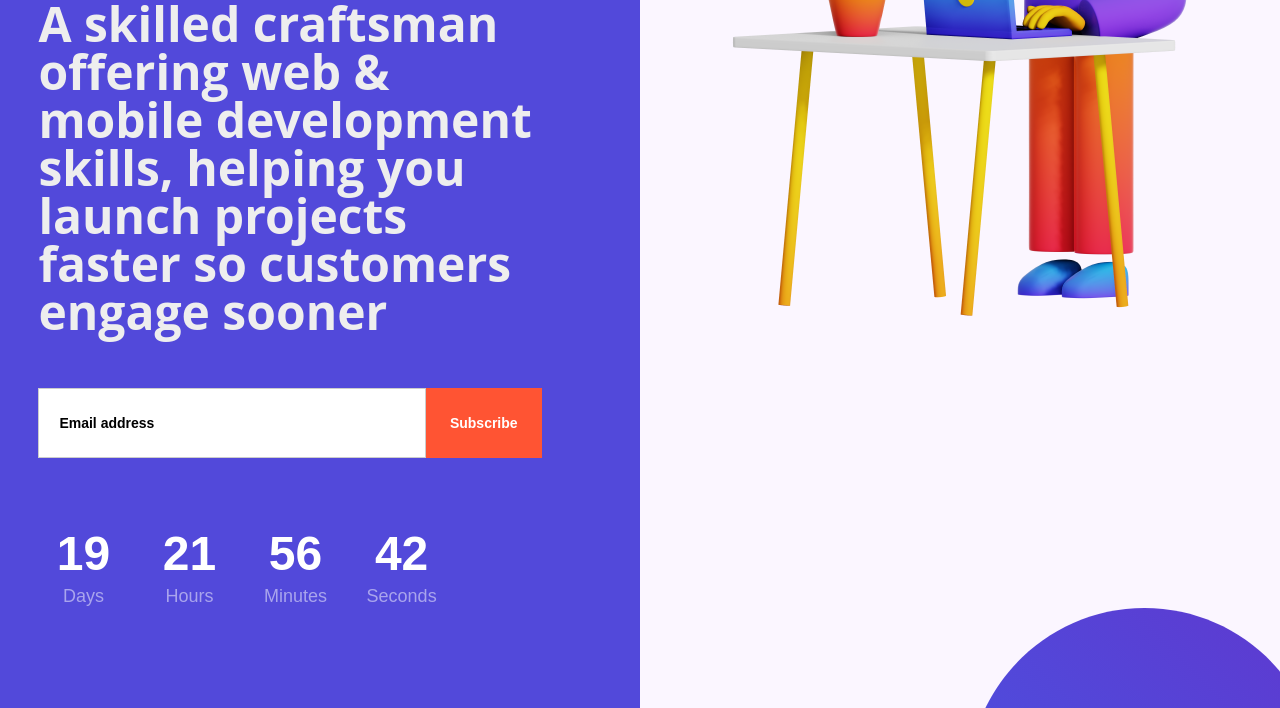
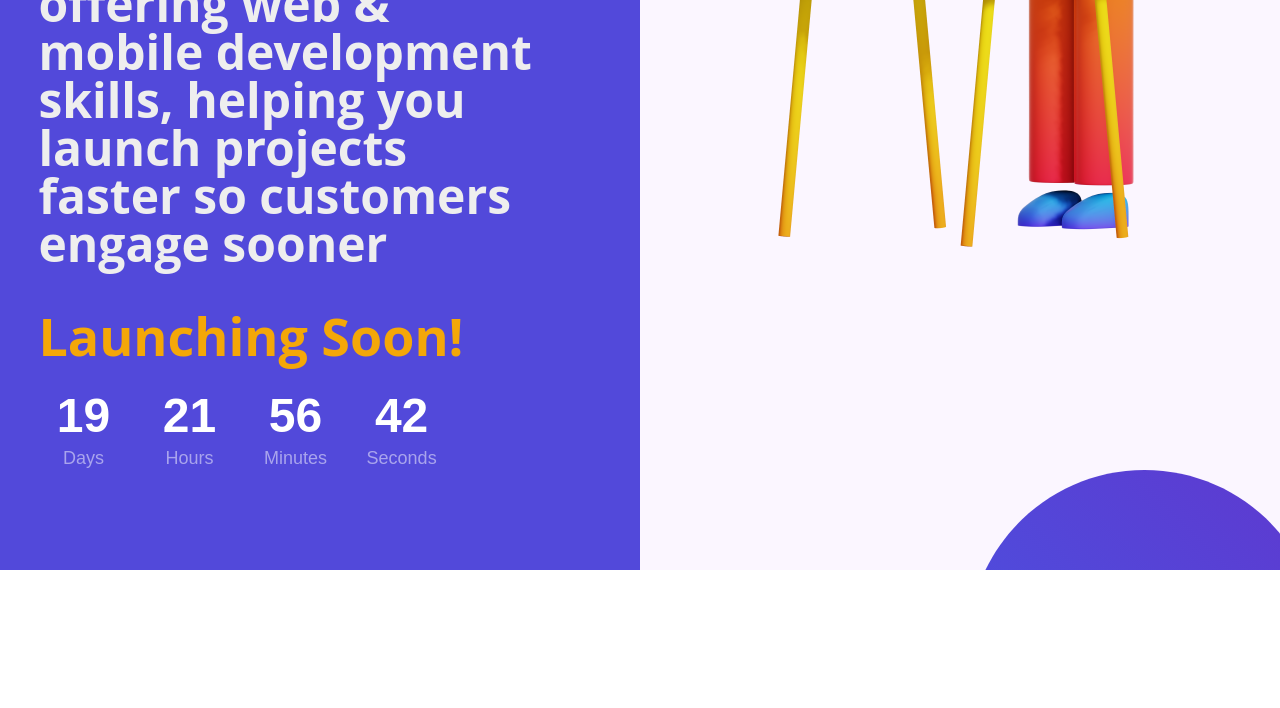
Before and after one commit to Ongomobile/yourDevGuy, a plain HTML site: page index.html in a window 1280 px wide. Shown: the part 566-1274 px from the top of the page. After the commit the page ends 1136 px from the top, so only its background shows below. Drawn offline with nearby package versions, Linux system fonts and the light colour scheme; a script that the page names is missing.

Commit message:
Update hero

```diff
--- a/css/your-dev-guy.webflow.css
+++ b/css/your-dev-guy.webflow.css
@@ -189,6 +189,12 @@
   line-height: 48px;
 }
 
+.coming-soon {
+  margin-top: 50px;
+  font-family: "Open Sans", sans-serif;
+  font-size: 52px;
+  color: #f4a708;
+}
 .heading-3 {
   font-family: "Open Sans", sans-serif;
   color: #eee;
--- a/index.html
+++ b/index.html
@@ -46,12 +46,12 @@
       <div class="block-left">
         <div class="page-content">
           <img src="images/whiteOrangeText100.png" alt="" class="logo" />
-          <h2 class="subheadline">Coming Soon</h2>
+          <!-- <h2 class="subheadline">Coming Soon</h2> -->
           <h1 class="display-heading">Your Developer Handyman</h1>
           <h2 class="subheadline">A skilled craftsman offering web & mobile development skills, helping you launch projects faster so customers engage
           sooner
 </h2>
-          <div class="form-block w-form">
+          <!-- <div class="form-block w-form">
             <form id="email-form" name="coming-soon-form" data-netlify="true" class="form">
               <input
                 type="email"
@@ -71,7 +71,8 @@
             <div class="w-form-fail">
               <div>Oops! Something went wrong while submitting the form.</div>
             </div>
-          </div>
+          </div> -->
+            <h2 class="coming-soon">Launching Soon!</h2>
           <div class="countdown-wrap">
             <div class="w-layout-grid countdown-grid">
               <div class="column-block">
```
